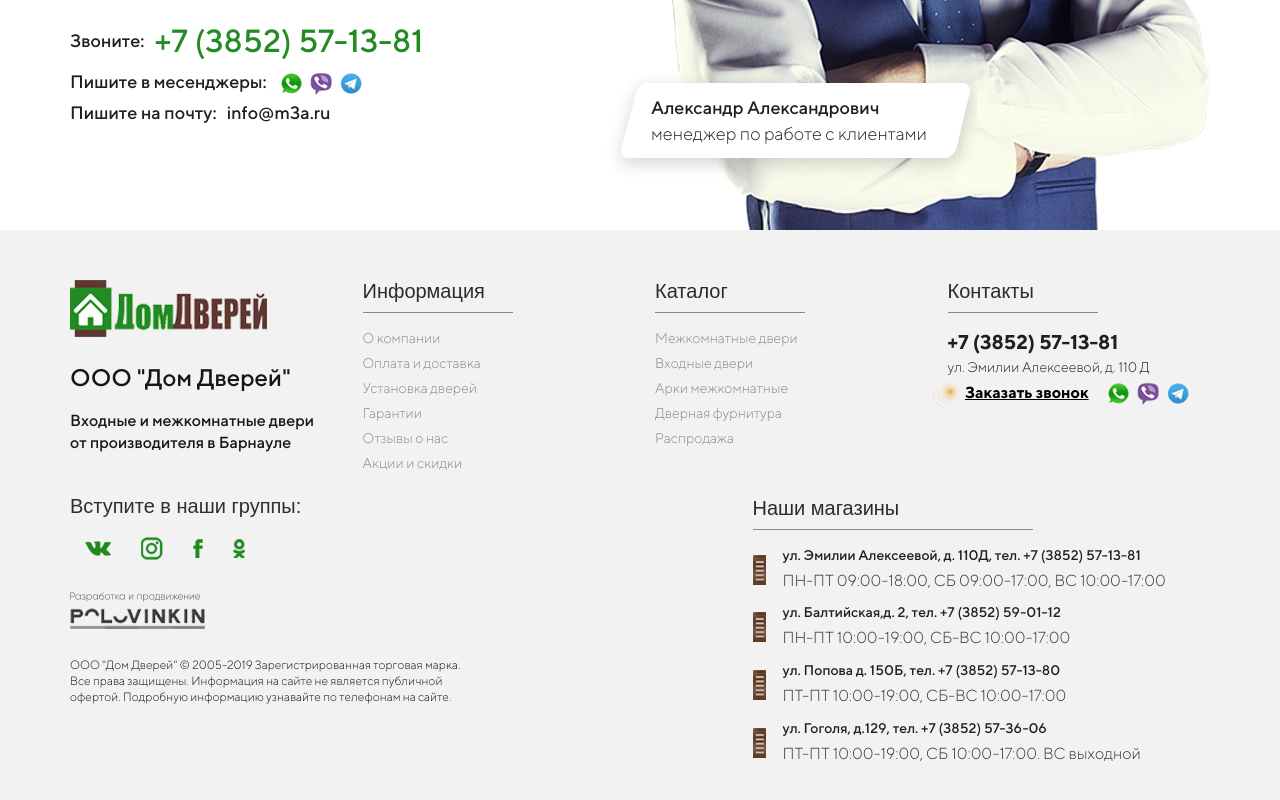
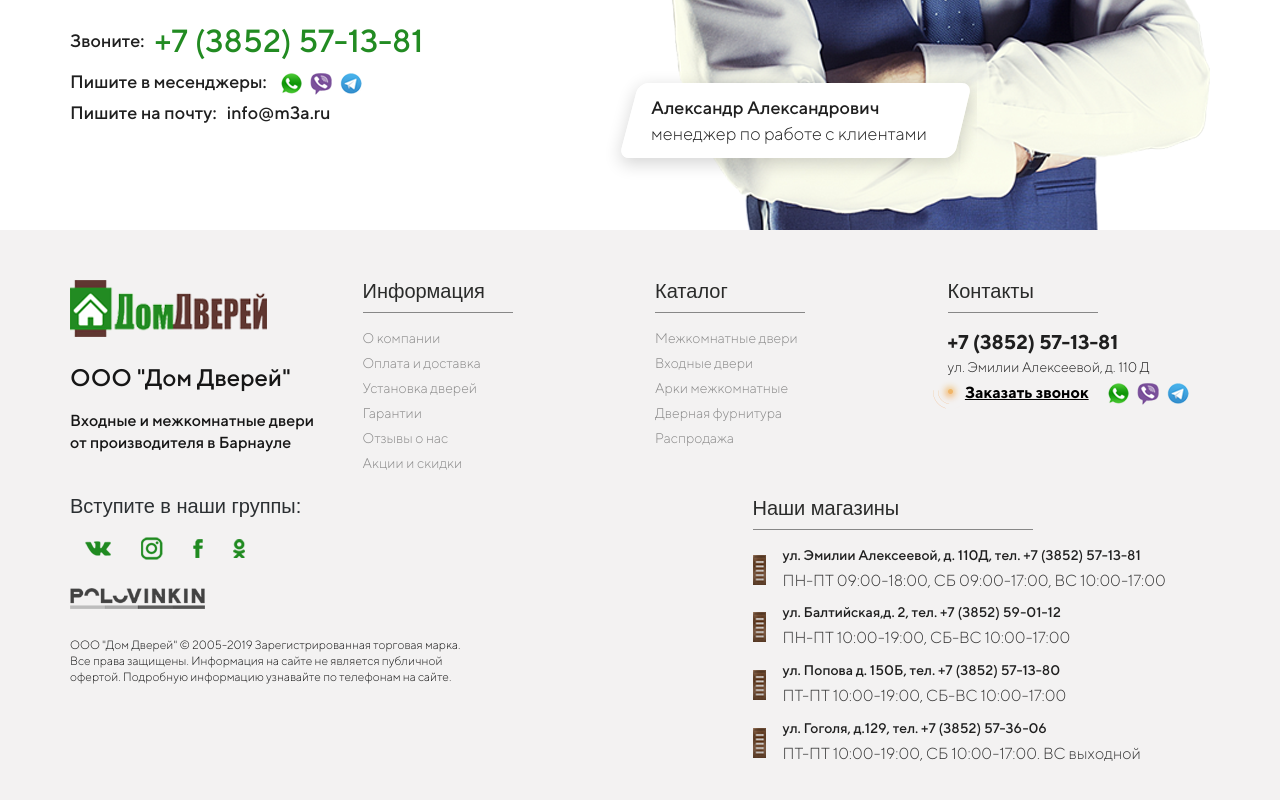
Before and after one commit to ViperPredator1992/door-house, a plain HTML site: page index.html in a window 1280 px wide. Shown: the part 7486-8286 px from the top of the page. Drawn offline with nearby package versions, Linux system fonts and the light colour scheme.

Commit message:
add logo

```diff
--- a/index.html
+++ b/index.html
@@ -1177,8 +1177,8 @@
             </div>
             <div class="footer-bottom row">
                 <div class="col-lg-7 col-md-6 col-sm-6">
-                    <a href="#" target="_blank" class="polovinkin">
-                        <img src="./img/it-logo.png" alt="it-logo" class="polovinkin__image">
+                    <a href="https://polovinkin.pro/?utm_source=ref-podval&utm_campaign=dd2" target="_blank" class="polovinkin">
+                        <img src="./img/logo-dev.png" alt="logo-dev" class="polovinkin__image">
                     </a>
                     <div class="footer-text">ООО "Дом Дверей" &copy; 2005-2019 Зарегистрированная торговая марка.
                             Все права защищены. Информация на сайте не является публичной офертой.
--- a/sass/_footer.sass
+++ b/sass/_footer.sass
@@ -76,5 +76,11 @@
             left: 0
 .polovinkin
     margin-bottom: 28px
+    width: 135px
     &__image
-        width: 135px
+        transition: .2s
+        filter: grayscale(100%)
+    &:hover
+        .polovinkin
+            &__image
+                filter: grayscale(0)
```
Also changed, not shown: 404.html (+2 -2 lines), about.html (+2 -2 lines), delivery.html (+2 -2 lines), door-sale.html (+2 -2 lines), entrance-doors.html (+2 -2 lines), hardware.html (+2 -2 lines), installation.html (+2 -2 lines), interior-arches.html (+2 -2 lines), interior-doors.html (+2 -2 lines), product.html (+2 -2 lines), review.html (+2 -2 lines), stock.html (+2 -2 lines), thancks.html (+2 -2 lines), warranty.html (+2 -2 lines), 2 more files, 1 other file.
